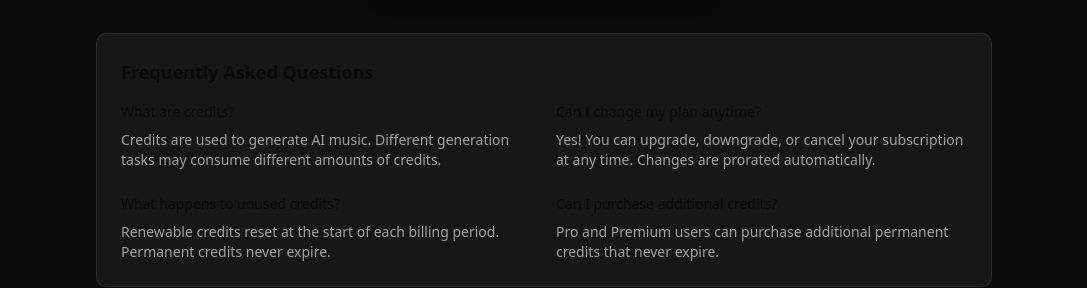
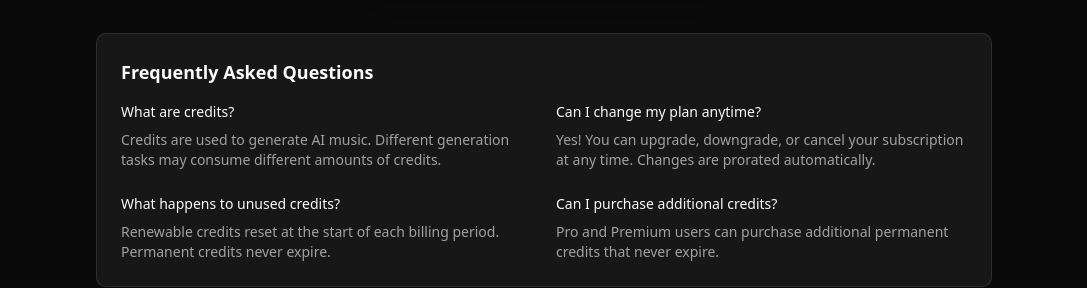
Before and after one commit to melomeloai/frontend, a React (Vite) app: page /pricing in a window 1280 px wide. Shown: the part 922-1210 px from the top of the page, without its empty margins (96-1183 px from the left). Built offline with nearby package versions, Linux system fonts and the light colour scheme; no server answers.

Commit message:
fix(ui): more readable color in pricing faq

```diff
--- a/src/pages/Pricing.tsx
+++ b/src/pages/Pricing.tsx
@@ -51,26 +51,30 @@ export const Pricing: React.FC = () => {
 
       {/* FAQ or Additional Info Section */}
       <div className="bg-card border border-border rounded-lg p-6 max-w-4xl mx-auto">
-        <h3 className="text-lg font-semibold mb-4">
+        <h3 className="text-lg font-semibold mb-4 text-card-foreground">
           Frequently Asked Questions
         </h3>
         <div className="grid md:grid-cols-2 gap-6 text-sm">
           <div>
-            <h4 className="font-medium mb-2">What are credits?</h4>
+            <h4 className="font-medium mb-2 text-card-foreground">
+              What are credits?
+            </h4>
             <p className="text-muted-foreground">
               Credits are used to generate AI music. Different generation tasks
               may consume different amounts of credits.
             </p>
           </div>
           <div>
-            <h4 className="font-medium mb-2">Can I change my plan anytime?</h4>
+            <h4 className="font-medium mb-2 text-card-foreground">
+              Can I change my plan anytime?
+            </h4>
             <p className="text-muted-foreground">
               Yes! You can upgrade, downgrade, or cancel your subscription at
               any time. Changes are prorated automatically.
             </p>
           </div>
           <div>
-            <h4 className="font-medium mb-2">
+            <h4 className="font-medium mb-2 text-card-foreground">
               What happens to unused credits?
             </h4>
             <p className="text-muted-foreground">
@@ -79,7 +83,7 @@ export const Pricing: React.FC = () => {
             </p>
           </div>
           <div>
-            <h4 className="font-medium mb-2">
+            <h4 className="font-medium mb-2 text-card-foreground">
               Can I purchase additional credits?
             </h4>
             <p className="text-muted-foreground">
```
